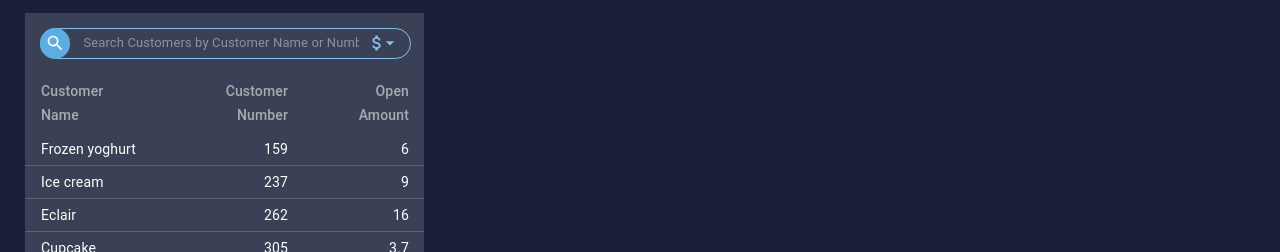
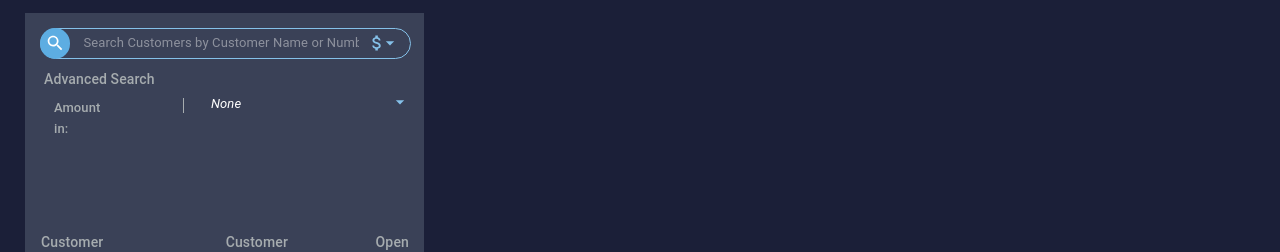
Before and after one commit to somesh1999/HRCMainProject, a React (Create React App) app: page / in a window 1280 px wide. Shown: the part 415-667 px from the top of the page. Built offline with nearby package versions, Linux system fonts and the light colour scheme; no server answers.

Commit message:
Advanced Search WIP

```diff
--- a/src/custom/searchcompany.js
+++ b/src/custom/searchcompany.js
@@ -13,6 +13,14 @@ import TableHead from '@material-ui/core/TableHead';
 import TableRow from '@material-ui/core/TableRow';
 import Container from '@material-ui/core/Container';
 import Typography from '@material-ui/core/Typography';
+import Grid from '@material-ui/core/Grid';
+import Divider from '@material-ui/core/Divider';
+import MenuItem from '@material-ui/core/MenuItem';
+import FormHelperText from '@material-ui/core/FormHelperText';
+import FormControl from '@material-ui/core/FormControl';
+import Select from '@material-ui/core/Select';
+import InputLabel from '@material-ui/core/InputLabel';
+
 
 const useStyles = makeStyles((theme) => ({
   root: {
@@ -65,6 +73,21 @@ const useStyles = makeStyles((theme) => ({
         borderColor: "#566573 ",
     },
 
+    formControl: {
+    margin: theme.spacing(1),
+    minWidth: 120,
+  },
+  selectEmpty: {
+    marginTop: theme.spacing(2),
+    fontSize:13,
+    color:"#fff",
+    borderBottom:"none",
+  },
+  icon: {
+      color:"#85C1E9",
+      fontSize:"20px"
+
+  }
 
 }));
 
@@ -85,6 +108,12 @@ const rows = [
 
 export default function SearchCompany() {
   const classes = useStyles();
+  const [age, setAge] = React.useState('');
+
+  const handleChange = (event) => {
+    setAge(event.target.value);
+  };
+
   return (
 
 
@@ -108,9 +137,47 @@ export default function SearchCompany() {
                     }
                 />
 
-                {/* <Container maxWidth="sm" align="left" className={classes.AdvancedSearchContainer}>
-                <Typography variant="h6" component="h6" style={{fontSize:"15px", color:"rgb(166, 172, 175)"}}>Advanced Search</Typography>
-                </Container> */}
+                <Container maxWidth="sm" align="left" className={classes.AdvancedSearchContainer}>
+                <Typography variant="h6" component="h6" style={{fontSize:"14px", color:"rgb(166, 172, 175)", marginTop:25, marginLeft:-5}}>Advanced Search</Typography>
+                    <Grid container className={classes.root} spacing={2} style={{marginTop:-5}}>
+                            <Grid item xs={12}>
+                                <Grid container spacing={0}>
+                                    <Grid item xs={12} sm={2}>
+                                        <Typography variant="h6" component="h6" style={{fontSize:"13px", color:"rgb(166, 172, 175)", width:"100%"}}>Amount in: </Typography>
+                                    </Grid>
+
+                                    <Grid item xs={12} sm={10}>
+                                        <Divider orientation="vertical" variant="inset" style={{backgroundColor:"rgb(166, 172, 175)", height:15}} />
+                                         <FormControl className={classes.formControl} style={{position:"relative",top:-47, marginLeft:100, width:"70%"}}>
+                                            <Select
+                                                value={age}
+                                                onChange={handleChange}
+                                                displayEmpty
+                                                className={classes.selectEmpty}
+                                                inputProps={{ 'aria-label': 'Without label' }}
+                                                disableUnderline
+                                                inputProps={{
+                                                    classes: {
+                                                        icon: classes.icon,
+                                                    },
+                                                }}
+                                                >
+                                                <MenuItem value="">
+                                                    <em>None</em>
+                                                </MenuItem>
+                                                <MenuItem value={10}>Ten</MenuItem>
+                                                <MenuItem value={20}>Twenty</MenuItem>
+                                                <MenuItem value={30}>Thirty</MenuItem>
+                                                </Select>
+
+                                            </FormControl>
+                                    </Grid>
+                                </Grid>
+                            </Grid>
+                    </Grid>
+
+
+                </Container>
 
                     <Table className={classes.table} size="small" aria-label="simple table">
                         <TableHead>
```
